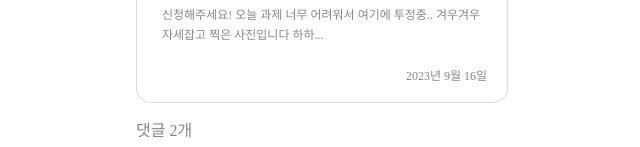
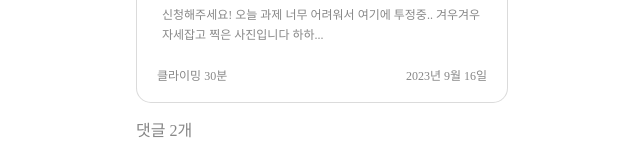
Before and after one commit to UNILION/BodyShare, a React (Create React App) app in the folder BodyShare-app/: page /community/feed in a window 1280 px wide. Shown: the part 396-543 px from the top of the page, without its empty margins (319-959 px from the left). Built offline with nearby package versions, Linux system fonts and the light colour scheme.

Commit message:
feat: 운동 시간 추가

```diff
--- a/BodyShare-app/src/pages/community/commu/CommuFeed.js
+++ b/BodyShare-app/src/pages/community/commu/CommuFeed.js
@@ -82,6 +82,7 @@ const CommuFeed = function () {
           오늘 과제 너무 어려워서 여기에 투정중..
           겨우겨우 자세잡고 찍은 사진입니다 하하...
           "
+          exercise="클라이밍 30분"
           upload="2023년 9월 16일"
           onClick={() => navigate("/community/feed")}
         />
```
